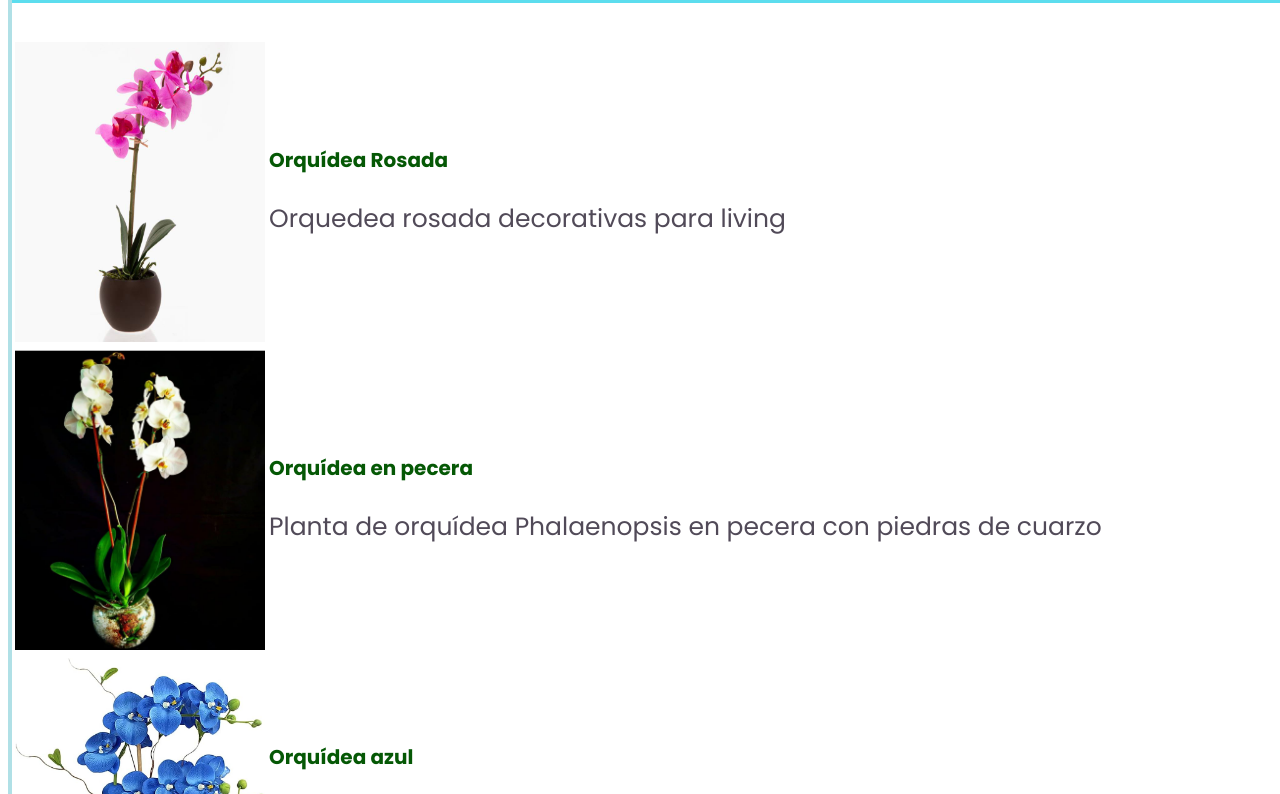
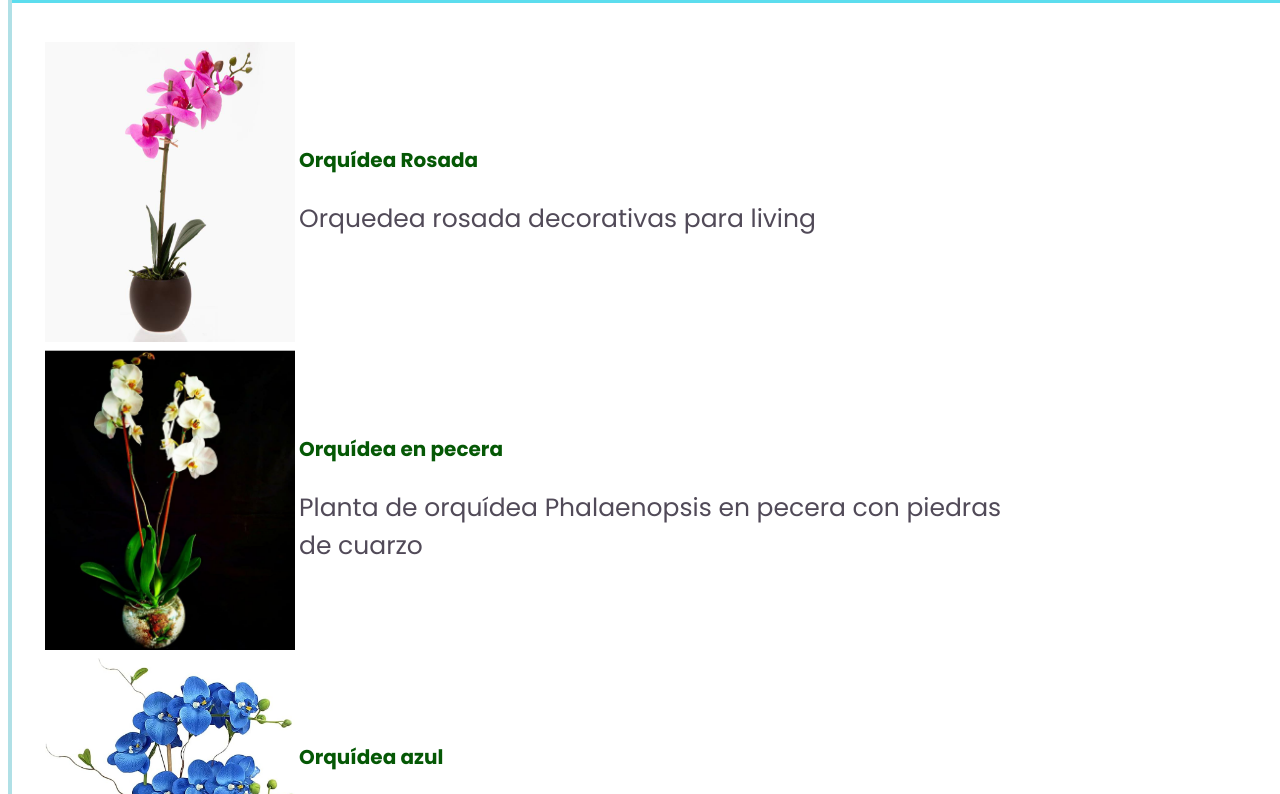
Before and after one commit to linsijiLaGuara/DL-Construyendo_landing, a plain HTML site: page index.html in a window 1280 px wide. Shown: the part 315-1109 px from the top of the page. Drawn offline with Linux system fonts and the light colour scheme.

Commit message:
ADD: margen en imagenes del lado izquierdo

```diff
--- a/css/style.css
+++ b/css/style.css
@@ -43,7 +43,7 @@ p{
 }
 
 table{
-  width: 100%;
+  width: 80%;
 }
 footer{
   background-color: rgb(15, 138, 99);
@@ -51,3 +51,6 @@ footer{
   font-size: 20px;
   text-align: center;
 }
+.margin-left{
+  margin-left: 30px;
+}
--- a/index.html
+++ b/index.html
@@ -22,7 +22,7 @@
     <tr>
 
             <td>
-            <img src="image/flo.jpeg" alt="florRosa" width="250" height="300">
+            <img class="margin-left" src="image/flo.jpeg" alt="florRosa" width="250" height="300">
         </td>
         <td><h3> Orquídea Rosada </h3>
             <p>Orquedea rosada decorativas para living </p>
@@ -33,7 +33,7 @@
 <br/>
     <tr>
         <td>
-            <img src="image/floraA.jpeg" alt="Flowers" width="250" height="300">
+            <img class="margin-left" src="image/floraA.jpeg" alt="Flowers" width="250" height="300">
         </td>
         <td>
             <h3>Orquídea en pecera</h3>
@@ -43,7 +43,7 @@
 <tr>
 
         <td>
-            <img src="image/floraB.jpg" alt="florazul" width="250" height="300">
+            <img class="margin-left" src="image/floraB.jpg" alt="florazul" width="250" height="300">
         </td>
         <td>
             <h3> Orquídea azul </h3>
```
